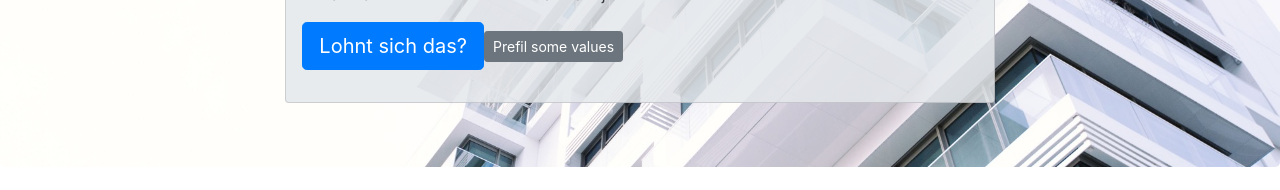
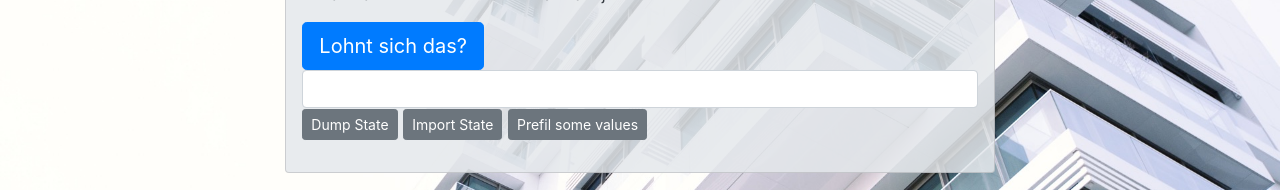
Before and after one commit to perelin/immorechner-lite, a Vue app: page / in a window 1280 px wide. Shown: the part 387-577 px from the top of the page. Built offline with nearby package versions, Linux system fonts and the light colour scheme.

Commit message:
serialization PoC

```diff
--- a/src/components/debug.vue
+++ b/src/components/debug.vue
@@ -1,14 +1,24 @@
 <template>
-    <button type="button" v-on:click="prefilSomeValuesLite()" class="btn btn-sm btn-secondary">Prefil some values</button>
+<span>
+
+
+
+    <form>
+        <input type="text" class="form-control small" v-model="dump" /> <button type="button" v-on:click="dumpState()" class="btn btn-sm btn-secondary">Dump State</button> <button type="button" v-on:click="importState()" class="btn btn-sm btn-secondary">Import State</button> <button type="button" v-on:click="prefilSomeValuesLite()" class="btn btn-sm btn-secondary">Prefil some values</button>
+    </form>
+</span>
 </template>
 
 <script>
-
 import Vue from 'vue'
 
 export default {
+    data: function () {
+        return {
+            dump: ''
+        }
+    },
     methods: {
-
         prefilSomeValuesFull() {
             // Person
             this.$store.commit('inputCurrentRent', 400)
@@ -42,6 +52,16 @@
             // Loan
             this.$store.commit('inputSelfCaptive', 30000)
             this.$store.commit('inputRuntime', 25)
+        },
+        dumpState() {
+            const state = this.$store.state
+            const stateBlob = JSON.stringify(state)
+            this.dump = stateBlob
+            console.log(stateBlob)
+        },
+        importState() {
+            //console.log(this.dump)
+            this.$store.replaceState(JSON.parse(this.dump))
         }
     }
 }
@@ -51,5 +71,4 @@
 div#debug {
     border: 1px solid blue;
 }
-
 </style>
```
Also changed, not shown: 6 other files (tests, documents, lock files or other folders). Lines whose indentation alone changed are shown as unchanged.
